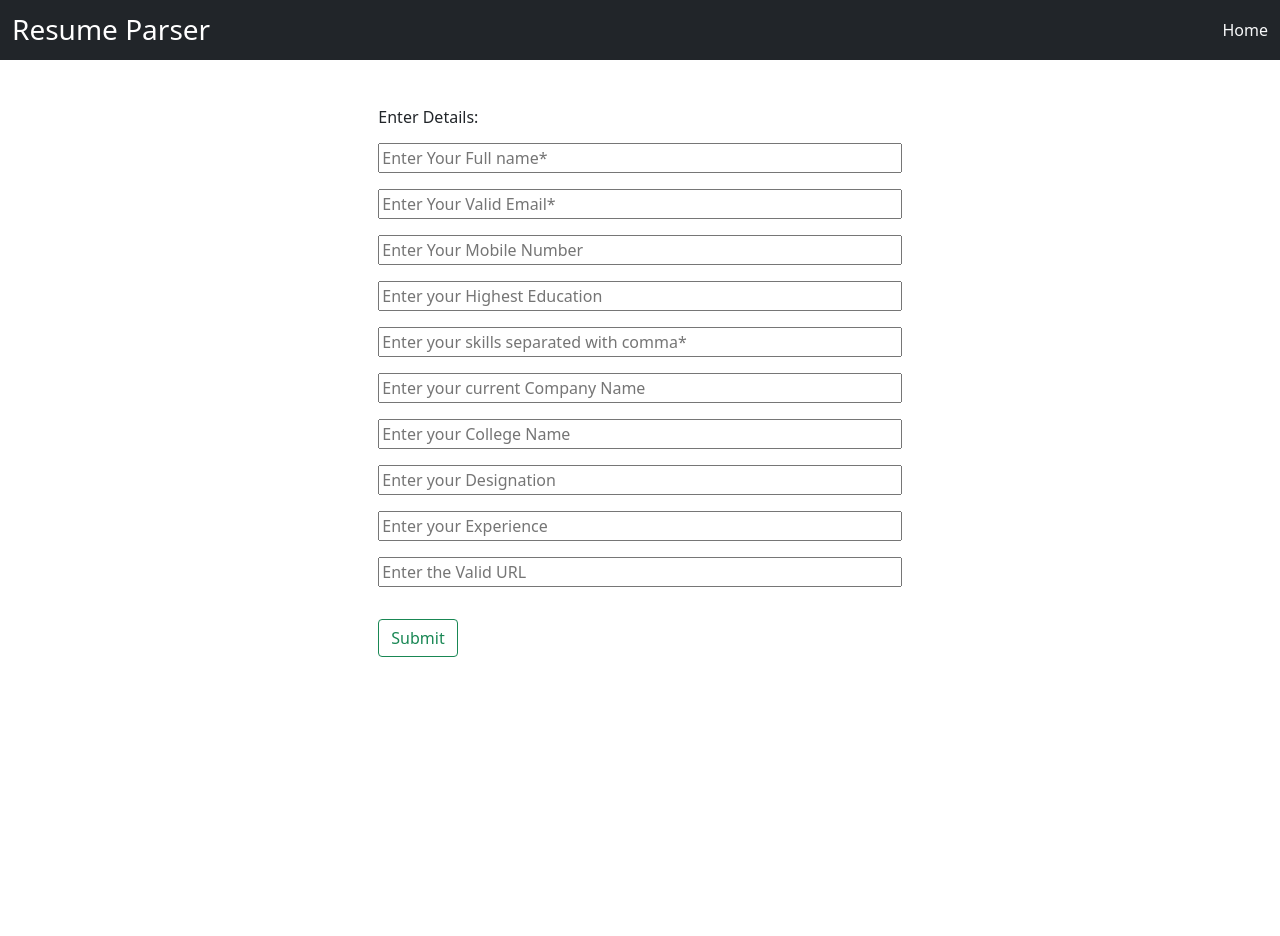
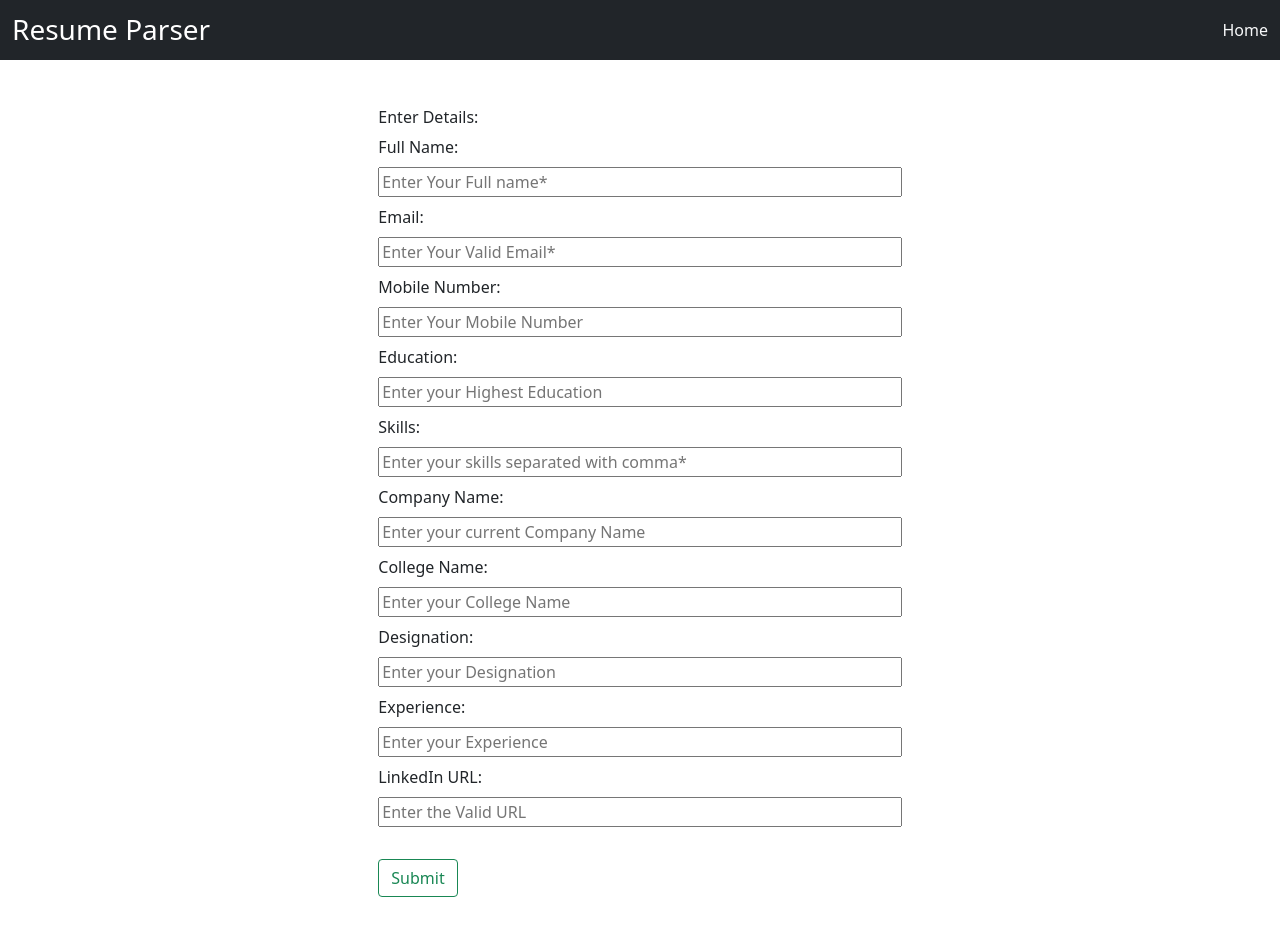
Before and after one commit to rahulaarora/resume-parser, a Next.js app in the folder frontend/: page /resumeForm in a window 1280 px wide. Shown: the top 936 px of the page. Before the commit the page ends 800 px from the top, so only its background shows below. Built offline with nearby package versions, Linux system fonts and the light colour scheme.

Commit message:
Update resumeForm.jsx
added labels for inputs

```diff
--- a/frontend/pages/resumeForm.jsx
+++ b/frontend/pages/resumeForm.jsx
@@ -47,44 +47,53 @@ function resumeForm(props) {
                     {/* <input type={"text"} required name="userName" value={user.userName} onChange={changeHandler} /> */}
 
                     <div className="d-flex flex-column">
+                        <label htmlFor="userName">Full Name:</label>
                         <input required type="text" name="userName"
-                            id="name" placeholder="Enter Your Full name*" className="my-2" value={user.userName===null?" ":user.userName} onChange={changeHandler} />
+                            id="name" placeholder="Enter Your Full name*" className="my-2" value={user.userName === null ? " " : user.userName} onChange={changeHandler} />
+
+                        <label htmlFor="email">Email:</label>
+                        <input required type="email" name="email"
+                            id="name" placeholder="Enter Your Valid Email*" className="my-2" value={user.email === null ? " " : user.email} onChange={changeHandler} />
 
 
-                        <input required type="email" name="email"
-                            id="name" placeholder="Enter Your Valid Email*" className="my-2" value={user.email===null?" ":user.email} onChange={changeHandler} />
+                        <label htmlFor="email">Mobile Number:</label>
+                        <input type="tel" name="mobileNumber"
+                            id="name" placeholder="Enter Your Mobile Number" className="my-2" value={user.mobileNumber === null ? " " : user.mobileNumber} onChange={changeHandler} />
 
 
-                        <input type="tel" name="mobileNumber"
-                            id="name" placeholder="Enter Your Mobile Number" className="my-2" value={user.mobileNumber===null?" ":user.mobileNumber} onChange={changeHandler} />
+                        <label htmlFor="email">Education:</label>
+                        <input type="text" name="education"
+                            id="name" placeholder="Enter your Highest Education" className="my-2" value={user.education === null ? " " : user.education} onChange={changeHandler} />
 
 
-                        <input type="text" name="education"
-                            id="name" placeholder="Enter your Highest Education" className="my-2" value={user.education===null?" ":user.education} onChange={changeHandler} />
+                        <label htmlFor="email">Skills:</label>
+                        <input required type="text" name="skills"
+                            id="name" placeholder="Enter your skills separated with comma*" className="my-2" value={user.skills === null ? " " : user.skills} onChange={changeHandler} />
 
 
-                        <input required type="text" name="skills"
-                            id="name" placeholder="Enter your skills separated with comma*" className="my-2" value={user.skills===null?" ":user.skills} onChange={changeHandler} />
+                        <label htmlFor="email">Company Name:</label>
+                        <input type="text" name="companyName"
+                            id="name" placeholder="Enter your current Company Name" className="my-2" value={user.companyName === null ? " " : user.companyName} onChange={changeHandler} />
 
 
-                        <input type="text" name="companyName"
-                            id="name" placeholder="Enter your current Company Name" className="my-2" value={user.companyName===null?" ":user.companyName} onChange={changeHandler} />
+                        <label htmlFor="email">College Name:</label>
+                        <input type="text" name="collegeName"
+                            id="name" placeholder="Enter your College Name" className="my-2" value={user.collegeName === null ? " " : user.collegeName} onChange={changeHandler} />
 
 
-                        <input type="text" name="collegeName"
-                            id="name" placeholder="Enter your College Name" className="my-2" value={user.collegeName===null?" ":user.collegeName} onChange={changeHandler} />
+                        <label htmlFor="email">Designation:</label>
+                        <input type="text" name="designation"
+                            id="name" placeholder="Enter your Designation" className="my-2" value={user.designation === null ? " " : user.designation} onChange={changeHandler} />
 
 
-                        <input type="text" name="designation"
-                            id="name" placeholder="Enter your Designation" className="my-2" value={user.designation===null?" ":user.designation} onChange={changeHandler} />
+                        <label htmlFor="email">Experience:</label>
+                        <input type="number" name="experience"
+                            id="text" placeholder="Enter your Experience" className="my-2" value={user.experience === null ? " " : user.experience} onChange={changeHandler} />
 
 
-                        <input type="number" name="experience"
-                            id="text" placeholder="Enter your Experience" className="my-2" value={user.experience===null?" ":user.experience} onChange={changeHandler} />
-
-
+                        <label htmlFor="email">LinkedIn URL:</label>
                         <input type="url" name="linkedIn"
-                            id="name" placeholder="Enter the Valid URL" className="my-2" value={user.linkedIn===null?" ":user.linkedIn} onChange={changeHandler} />
+                            id="name" placeholder="Enter the Valid URL" className="my-2" value={user.linkedIn === null ? " " : user.linkedIn} onChange={changeHandler} />
 
 
                     </div>
```
